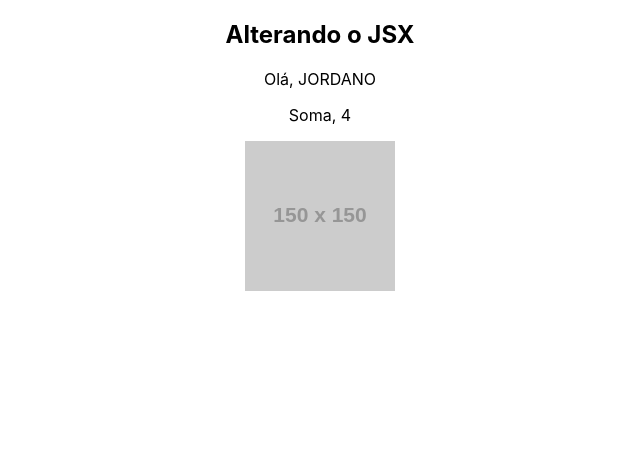
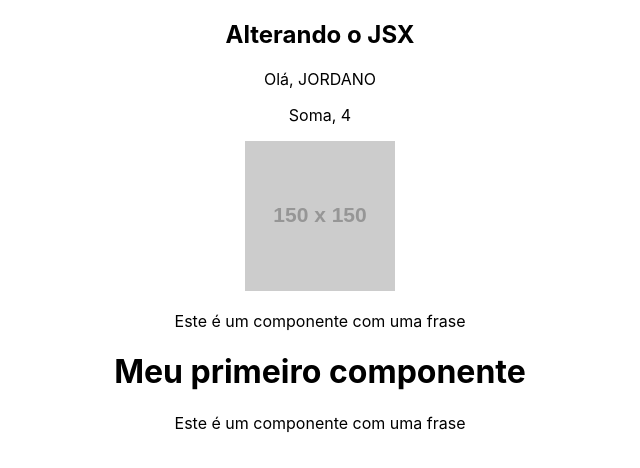
Before and after one commit to JordanoTI/react-costs, a React (Create React App) app: page / in a window 1280 px wide. Shown: the top 468 px of the page, without its empty margins (320-960 px from the left). Built offline with nearby package versions, Linux system fonts and the light colour scheme.

Commit message:
componentes

```diff
--- a/src/App.js
+++ b/src/App.js
@@ -1,4 +1,5 @@
 import "./App.css";
+import HelloWorld from "./components/HelloWorld";
 
 function App() {
   const name = "Jordano";
@@ -16,7 +17,8 @@
       <h2>Alterando o JSX</h2>
       <p>Olá, {newName}</p>
       <p>Soma, {sum(2, 2)}</p>
-	  <img src={url} alt="Minha Imagem"/>
+      <img src={url} alt="Minha Imagem" />
+      <HelloWorld />
     </div>
   );
 }
--- /dev/null
+++ b/src/components/Frase.js
@@ -0,0 +1,9 @@
+function Frase() {
+  return (
+    <div>
+      <p>Este é um componente com uma frase</p>
+    </div>
+  );
+}
+
+export default Frase;
--- /dev/null
+++ b/src/components/HelloWorld.js
@@ -0,0 +1,13 @@
+import Frase from "./Frase";
+
+function HelloWorld() {
+  return (
+    <div>
+      <Frase />
+      <h1>Meu primeiro componente</h1>
+      <Frase />
+    </div>
+  );
+}
+
+export default HelloWorld;
```
